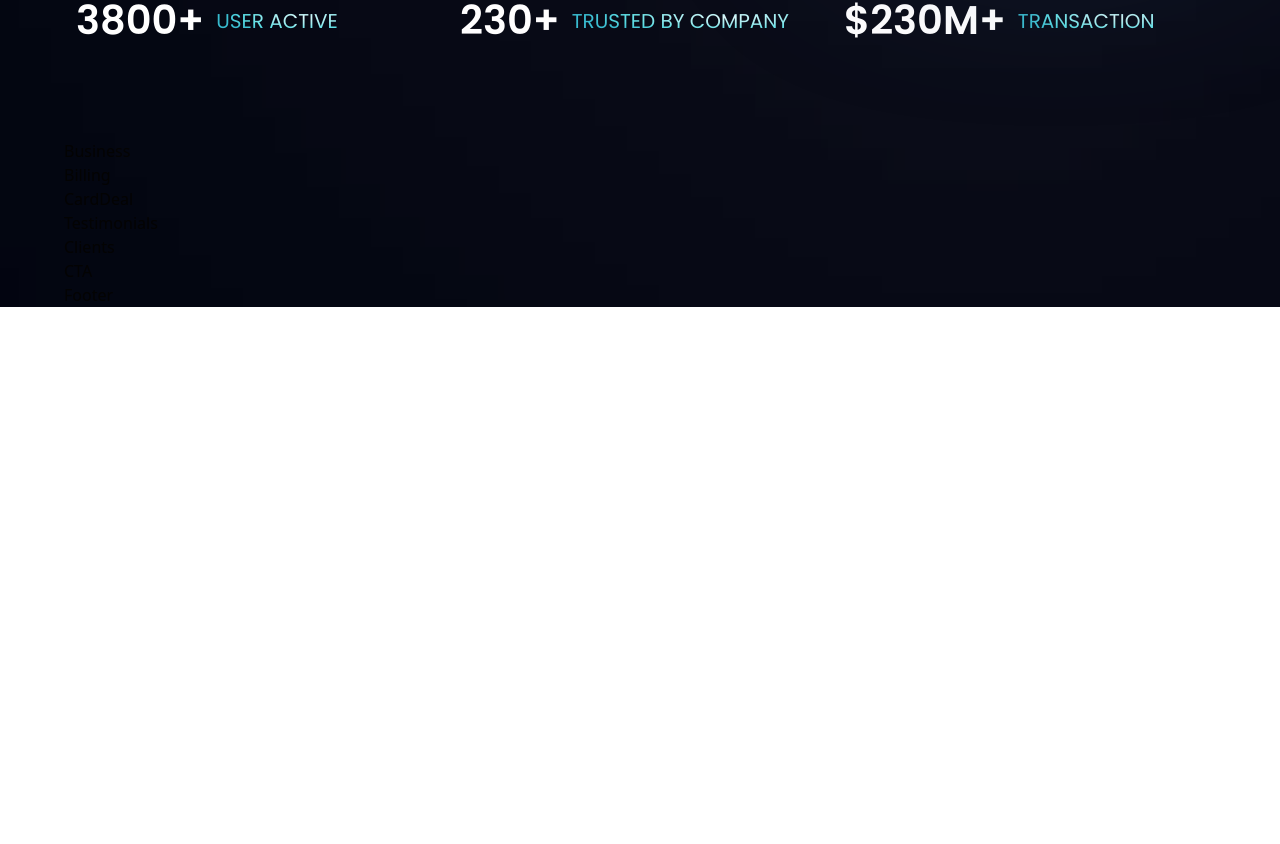
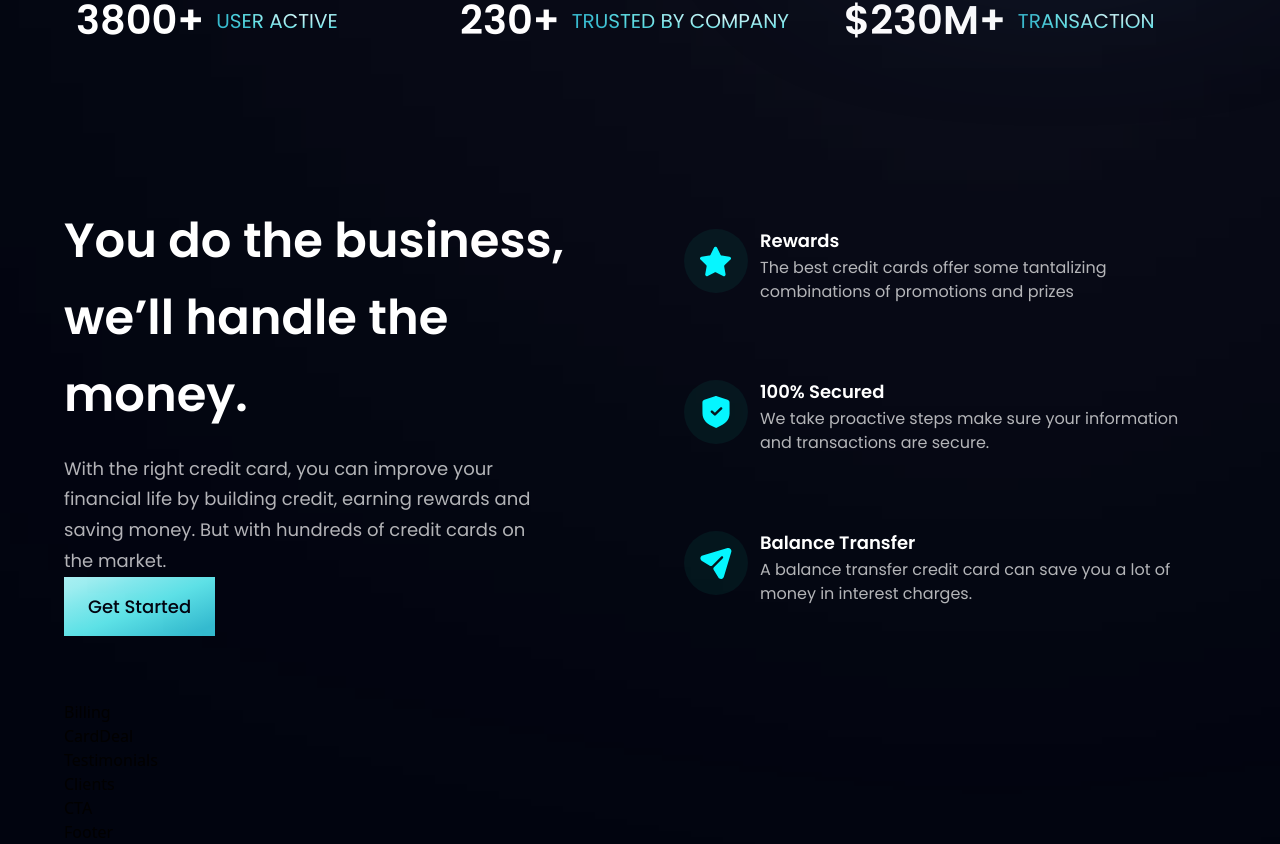
Before and after one commit to Gabrpimenta/react-tailwind, a React (Vite) app: page / in a window 1280 px wide. Shown: the part 806-1650 px from the top of the page. Before the commit the page ends 1113 px from the top, so only its background shows below. Built offline with nearby package versions, Linux system fonts and the light colour scheme.

Commit message:
complete business

```diff
--- a/src/components/Business.jsx
+++ b/src/components/Business.jsx
@@ -1,7 +1,50 @@
-import React from "react";
+import { features } from "../constants";
+import styles, { layout } from "../style";
+import Button from "./Button";
 
-const Business = () => {
-  return <div>Business</div>;
-};
+const FeatureCard = ({ icon, title, content, index }) => (
+  <div
+    className={`flex flex-row p-6 rounded-[20px] ${
+      index !== features.length - 1 ? "mb-6" : "mb-0"
+    } feature-card`}
+  >
+    <div
+      className={`w-[64px] h-[64px] rounded-full ${styles.flexCenter} bg-dimBlue`}
+    >
+      <img src={icon} alt='icon' className='w-[50%] h-[50%] object-contain' />
+    </div>
+    <div className='flex-1 flex flex-col ml-3'>
+      <h4 className='font-poppins font-semibold text-white text-[18px] leading-[23px] mb-1'>
+        {title}
+      </h4>
+      <p className='font-poppins font-normal text-dimWhite text-[16px] leading-[24px] mb-1'>
+        {content}
+      </p>
+    </div>
+  </div>
+);
+
+const Business = () => (
+  <section id='features' className={layout.section}>
+    <div className={layout.sectionInfo}>
+      <h2 className={styles.heading2}>
+        You do the business, <br className='sm:block hidden' /> we’ll handle the
+        money.
+      </h2>
+      <p className={`${styles.paragraph} max-w-[470px] mt-5`}>
+        With the right credit card, you can improve your financial life by
+        building credit, earning rewards and saving money. But with hundreds of
+        credit cards on the market.
+      </p>
+      <Button />
+    </div>
+
+    <div className={`${layout.sectionImg} flex-col`}>
+      {features.map((feature, index) => (
+        <FeatureCard key={feature.id} {...feature} index={index} />
+      ))}
+    </div>
+  </section>
+);
 
 export default Business;
--- a/src/components/Button.jsx
+++ b/src/components/Button.jsx
@@ -1,7 +1,12 @@
 import React from "react";
 
-const Button = () => {
-  return <div>Button</div>;
-};
+const Button = ({ styles }) => (
+  <button
+    type='button'
+    className={`py-4 px-6 bg-blue-gradient font-poppins font-medium text-[18px] text-primary outline-none ${styles}`}
+  >
+    Get Started
+  </button>
+);
 
 export default Button;
```
